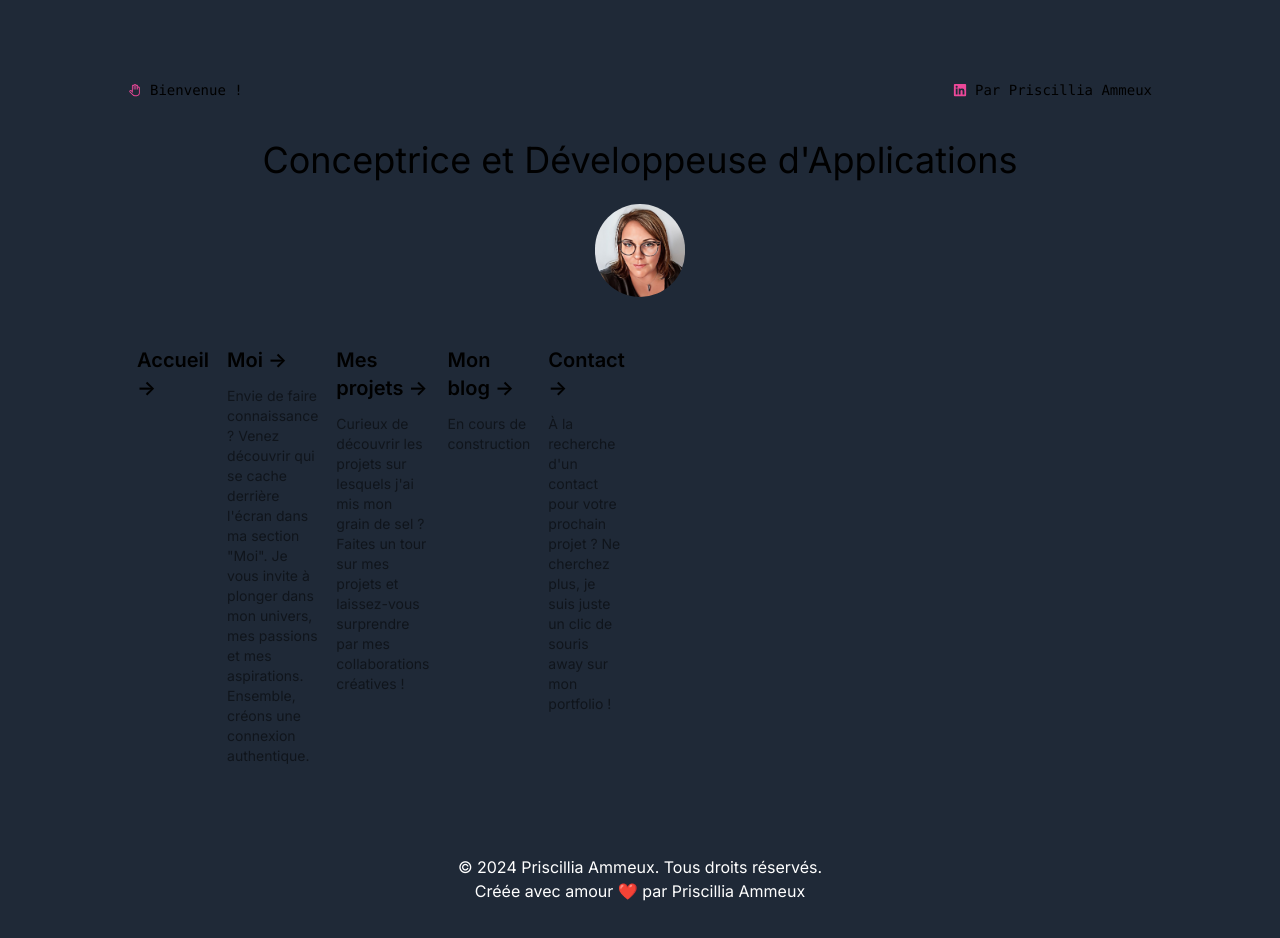
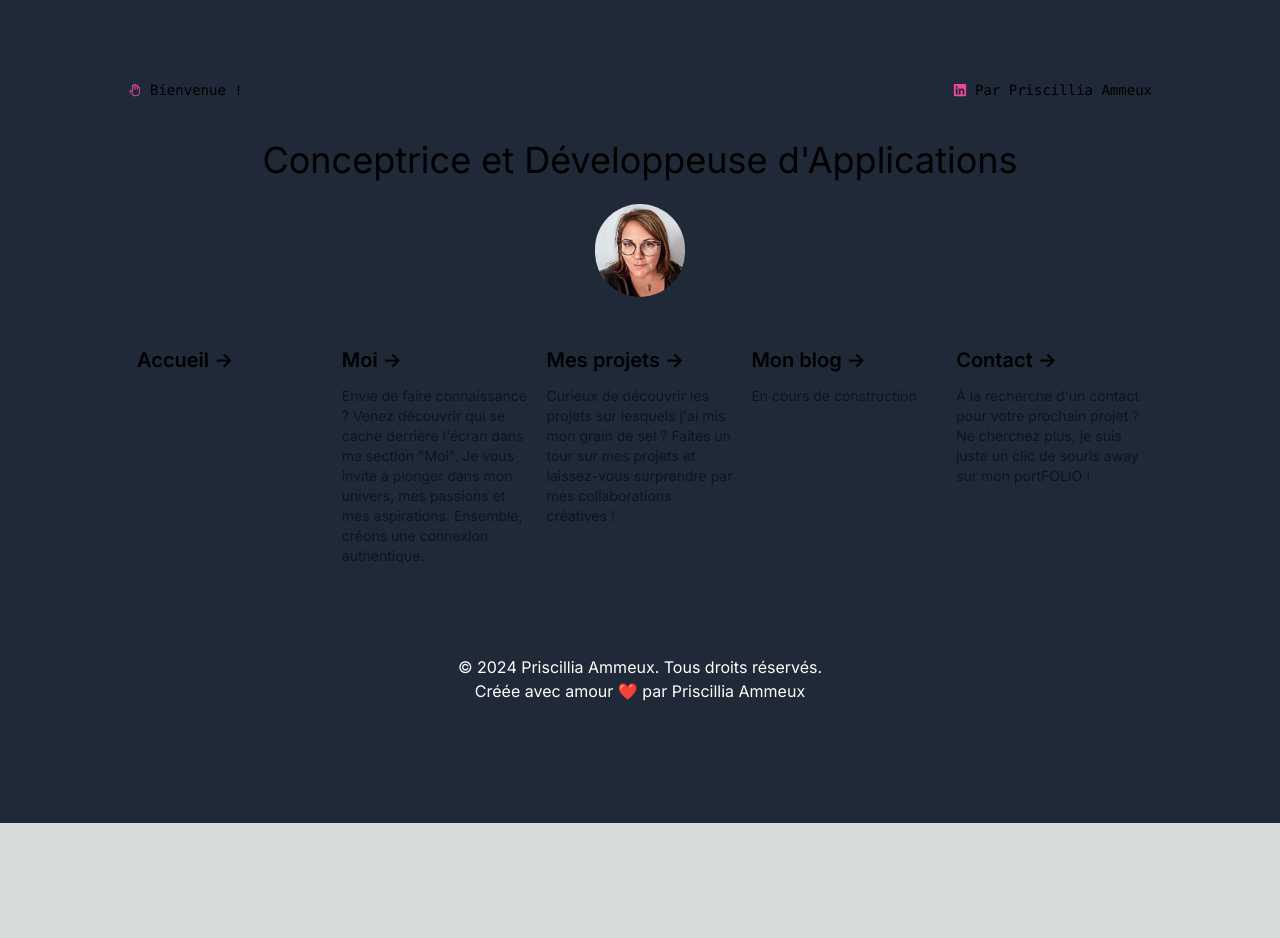
Before and after one commit to PriscilliaAmmeux/my_portfolio, a Next.js app: page / in a window 1280 px wide. Shown: the top 938 px of the page. After the commit the page ends 823 px from the top, so only its background shows below. Built offline with nearby package versions, Linux system fonts and the light colour scheme.

Commit message:
create burger and add for mobile

```diff
--- a/src/app/about/page.tsx
+++ b/src/app/about/page.tsx
@@ -5,7 +5,7 @@ import Carreer from "../ui/carreer/carreer";
 import ValuesAndObjectives from "../ui/valuesAndObjectives/valuesAndObjectives";
 import GradesAndKnows from "../ui/gradesAndKnows/gradesAndKnows";
 import Interests from "../ui/interests/interests";
-import Navbar from "../ui/navbar/navbar";
+import Navigation from "../ui/navigation/navigation";
 
 export const metadata: Metadata = {
   title: "À propos de moi - Priscillia Ammeux",
@@ -13,10 +13,8 @@ export const metadata: Metadata = {
 
 export default function About() {
   return (
-    <main className="bg-gray-800 pt-4 px-4 sm:px-24">
-      <div className="flex justify-center">
-        <Navbar showParagraph={false} isHomePage={false} />
-      </div>
+    <main className="bg-gray-800 pt-4 sm:px-24">
+      <Navigation />
       <Me />
       <GradesAndKnows />
       <Carreer />
--- a/src/app/blog/page.tsx
+++ b/src/app/blog/page.tsx
@@ -1,8 +1,8 @@
 import { Metadata } from "next";
+import { FaPenFancy } from "react-icons/fa";
 import Footer from "../ui/components/footer/footer";
 import Title from "../ui/components/title/title";
-import Navbar from "../ui/navbar/navbar";
-import { FaPenFancy } from "react-icons/fa";
+import Navigation from "../ui/navigation/navigation";
 
 export const metadata: Metadata = {
   title: "Blog - Priscillia Ammeux",
@@ -11,9 +11,7 @@ export const metadata: Metadata = {
 export default function Blog() {
   return (
     <main className="bg-gray-800 pt-4">
-      <div className="flex justify-center">
-        <Navbar showParagraph={false} isHomePage={false} />
-      </div>
+      <Navigation />
       <Title text="Blog" icon={FaPenFancy} />
       <section className="flex justify-center mt-40 mb-40">Coming Soon</section>
       <Footer />
--- a/src/app/contact/page.tsx
+++ b/src/app/contact/page.tsx
@@ -1,9 +1,9 @@
 import { Metadata } from "next";
+import { CiMail } from "react-icons/ci";
 import Footer from "../ui/components/footer/footer";
 import Title from "../ui/components/title/title";
 import Form from "../ui/form/form";
-import Navbar from "../ui/navbar/navbar";
-import { CiMail } from "react-icons/ci";
+import Navigation from "../ui/navigation/navigation";
 
 export const metadata: Metadata = {
   title: "Contact - Priscillia Ammeux",
@@ -12,9 +12,7 @@ export const metadata: Metadata = {
 export default function Contact() {
   return (
     <main className="bg-gray-800 pt-4">
-      <div className="flex justify-center">
-        <Navbar showParagraph={false} />
-      </div>
+      <Navigation />
       <Title text="Contact" icon={CiMail} />
       <Form />
       <Footer />
--- a/src/app/page.tsx
+++ b/src/app/page.tsx
@@ -12,6 +12,7 @@ export default function Home() {
           <LiaHandPaper className="text-pink-500 hover:text-pink-700 transition-colors duration-300" />
           Bienvenue !
         </p>
+
         <div className="fixed bottom-0 left-0 flex h-48 w-full items-end justify-center bg-gradient-to-t from-white via-white dark:from-black dark:via-black lg:static lg:h-auto lg:w-auto lg:bg-none">
           <a
             className=" pointer-events-none flex place-items-center gap-2 p-8 lg:pointer-events-auto lg:p-0"
@@ -36,7 +37,7 @@ export default function Home() {
           priority
         />
       </section>
-      <Navbar showParagraph={true} isHomePage={true} />
+      <Navbar showParagraph={true} />
       <Footer />
     </main>
   );
--- a/src/app/project/page.tsx
+++ b/src/app/project/page.tsx
@@ -1,10 +1,10 @@
 import Footer from "../ui/components/footer/footer";
 import ProjectCard from "../ui/components/projectCard/projectCard";
-import Navbar from "../ui/navbar/navbar";
 import projects from "../../data/projects.json";
 import Title from "../ui/components/title/title";
 import { MdComputer } from "react-icons/md";
 import { Metadata } from "next";
+import Navigation from "../ui/navigation/navigation";
 
 export const metadata: Metadata = {
   title: "Mes projets - Priscillia Ammeux",
@@ -13,9 +13,7 @@ export const metadata: Metadata = {
 export default function Project() {
   return (
     <main className="bg-gray-800 pt-4">
-      <section className="flex justify-center">
-        <Navbar showParagraph={false} isHomePage={false} />
-      </section>
+      <Navigation />
       <Title text="Mes projets" icon={MdComputer} />
       <section className="grid grid-cols-1 sm:grid-cols-2 md:grid-cols-3 gap-4 container mx-auto mx-4 justify-items-stretch">
         {projects.map((project) => (
--- /dev/null
+++ b/src/app/styles/burger.module.css
@@ -0,0 +1,13 @@
+.burgerMenu {
+  display: none;
+}
+
+.open {
+  display: block;
+  position: fixed;
+  z-index: 50;
+  right: 5;
+  top: 0;
+  width: 100%;
+  background-color: rgba(0, 0, 0, 0.5);
+}
--- a/src/app/styles/navbar.module.css
+++ /dev/null
@@ -1,23 +0,0 @@
-.navbarMenu {
-  display: none;
-}
-
-.open {
-  display: block;
-  position: fixed;
-  right: 5;
-  top: 0;
-}
-
-@media (min-width: 1024px) {
-  .navbarMenu {
-    display: flex;
-    justify-content: space-between;
-    margin-bottom: 0;
-    display: grid;
-    grid-template-columns: repeat(5, 1fr);
-    text-align: left;
-    max-width: 80rem;
-    width: 100%;
-  }
-}
--- /dev/null
+++ b/src/app/ui/burger/burger.tsx
@@ -0,0 +1,51 @@
+"use client";
+import { FaBars, FaTimes } from "react-icons/fa";
+
+import NavLink from "../components/navlink/navlink";
+import { useState } from "react";
+import styles from "../../styles/burger.module.css";
+
+export default function Burger() {
+  const [isOpen, setIsOpen] = useState(false);
+
+  const toggleMenu = () => {
+    setIsOpen(!isOpen);
+  };
+  return (
+    <div>
+      <div className="flex justify-end items-center">
+        <button className="lg:hidden" onClick={toggleMenu}>
+          {isOpen ? <FaTimes className="mr-2" /> : <FaBars className="mr-2" />}
+        </button>
+      </div>
+
+      <div className={`${styles.burgerMenu} ${isOpen ? styles.open : ""}`}>
+        <NavLink
+          className={`${isOpen ? "ml-4" : ""}`}
+          href="/"
+          title="Accueil"
+        />
+        <NavLink
+          className={`${isOpen ? "ml-4" : ""}`}
+          href="/about"
+          title="Moi"
+        />
+        <NavLink
+          className={`${isOpen ? "ml-4" : ""}`}
+          href="/project"
+          title="Mes projets"
+        />
+        <NavLink
+          className={`${isOpen ? "ml-4" : ""}`}
+          href="/blog"
+          title="Mon blog"
+        />
+        <NavLink
+          className={`${isOpen ? "ml-4" : ""}`}
+          href="/contact"
+          title="Contact"
+        />
+      </div>
+    </div>
+  );
+}
--- a/src/app/ui/components/navlink/navlink.tsx
+++ b/src/app/ui/components/navlink/navlink.tsx
@@ -4,10 +4,12 @@ export default function NavLink({
   href,
   title,
   children,
+  className,
 }: {
   href: string;
   title: string;
   children?: React.ReactNode;
+  className?: string;
 }) {
   return (
     <Link
--- a/src/app/ui/navbar/navbar.tsx
+++ b/src/app/ui/navbar/navbar.tsx
@@ -1,49 +1,25 @@
-"use client";
-import { FaBars, FaTimes } from "react-icons/fa";
+import NavLink from "../components/navlink/navlink";
 
-import NavLink from "../components/navlink/navlink";
-import { useState } from "react";
-import styles from "../../styles/navbar.module.css";
-
-export default function Navbar({
-  showParagraph,
-  isHomePage,
-}: {
-  showParagraph: boolean;
-  isHomePage: boolean;
-}) {
-  const [isOpen, setIsOpen] = useState(false);
-
-  const toggleMenu = () => {
-    setIsOpen(!isOpen);
-  };
+export default function Navbar({ showParagraph }: { showParagraph: boolean }) {
   return (
     <div className="mb-32 grid text-center lg:max-w-5xl lg:w-full lg:mb-0 lg:grid-cols-5 lg:text-left">
-      {!isHomePage && (
-        <div className="flex justify-end items-center">
-          <button className="lg:hidden" onClick={toggleMenu}>
-            {isOpen ? <FaTimes /> : <FaBars />}
-          </button>
-        </div>
-      )}
-      <div className={`${styles.navbarMenu} ${isOpen ? styles.open : ""}`}>
       <NavLink href="/" title="Accueil" />
       <NavLink href="/about" title="Moi">
         {showParagraph && (
           <p className={`m-0 max-w-[30ch] text-sm opacity-50`}>
-                Envie de faire connaissance ? Venez découvrir qui se cache
-                derrière l'écran dans ma section "Moi". Je vous invite à plonger
-                dans mon univers, mes passions et mes aspirations. Ensemble,
-                créons une connexion authentique.
+            Envie de faire connaissance ? Venez découvrir qui se cache derrière
+            l'écran dans ma section "Moi". Je vous invite à plonger dans mon
+            univers, mes passions et mes aspirations. Ensemble, créons une
+            connexion authentique.
           </p>
         )}
       </NavLink>
       <NavLink href="/project" title="Mes projets">
         {showParagraph && (
           <p className={`m-0 max-w-[30ch] text-sm opacity-50`}>
-                Curieux de découvrir les projets sur lesquels j'ai mis mon grain
-                de sel ? Faites un tour sur mes projets et laissez-vous
-                surprendre par mes collaborations créatives !
+            Curieux de découvrir les projets sur lesquels j'ai mis mon grain de
+            sel ? Faites un tour sur mes projets et laissez-vous surprendre par
+            mes collaborations créatives !
           </p>
         )}
       </NavLink>
@@ -57,13 +33,11 @@ export default function Navbar({
       <NavLink href="/contact" title="Contact">
         {showParagraph && (
           <p className={`m-0 max-w-[30ch] text-sm opacity-50`}>
-                À la recherche d'un contact pour votre prochain projet ? Ne
-                cherchez plus, je suis juste un clic de souris away sur mon
-                portfolio !
+            À la recherche d'un contact pour votre prochain projet ? Ne cherchez
+            plus, je suis juste un clic de souris away sur mon portFOLIO !
           </p>
         )}
       </NavLink>
     </div>
-    </div>
   );
 }
--- /dev/null
+++ b/src/app/ui/navigation/navigation.tsx
@@ -0,0 +1,15 @@
+import Burger from "../burger/burger";
+import Navbar from "../navbar/navbar";
+
+export default function navigation() {
+  return (
+    <div>
+      <section className="lg:hidden">
+        <Burger />
+      </section>
+      <section className="hidden lg:flex justify-center">
+        <Navbar showParagraph={false} />
+      </section>
+    </div>
+  );
+}
```
Lines whose indentation alone changed are shown as unchanged.
